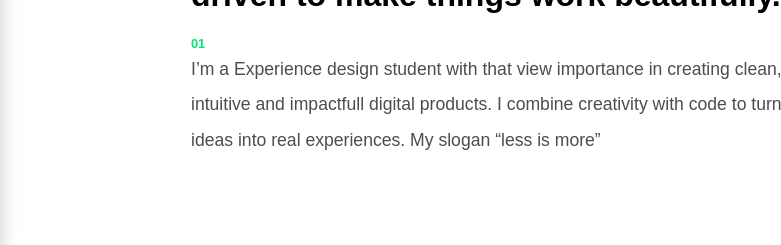
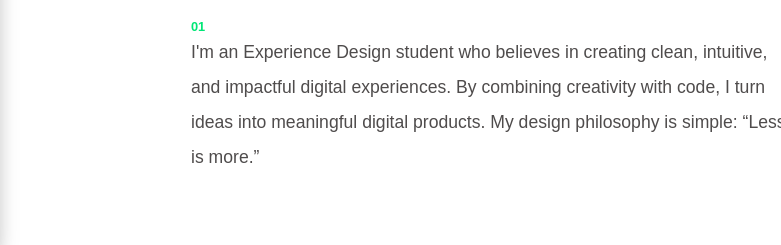
Before and after one commit to skyron79/Portfolio, a website with bundled scripts: page index.html in a window 1280 px wide. Shown: the part 1160-1405 px from the top of the page, 499-1280 px from the left. Built offline with nearby package versions, Linux system fonts and the light colour scheme.

Commit message:
fix: Improve clarity and grammar in the about description

```diff
--- a/index.html
+++ b/index.html
@@ -207,7 +207,8 @@
             <div class="about-description">
                 <span class="bullet">01</span>
                 <p class="description">
-                    I’m a Experience design student with that view importance in creating clean, intuitive and impactfull digital products. I combine creativity with code to turn ideas into real  experiences. My slogan “less is  more”
+                    I'm an Experience Design student who believes in creating clean, intuitive, and impactful digital experiences. By combining creativity with code, I turn ideas into meaningful digital products.
+                    My design philosophy is simple: “Less is more.”
                 </p>
             </div>
 
```
